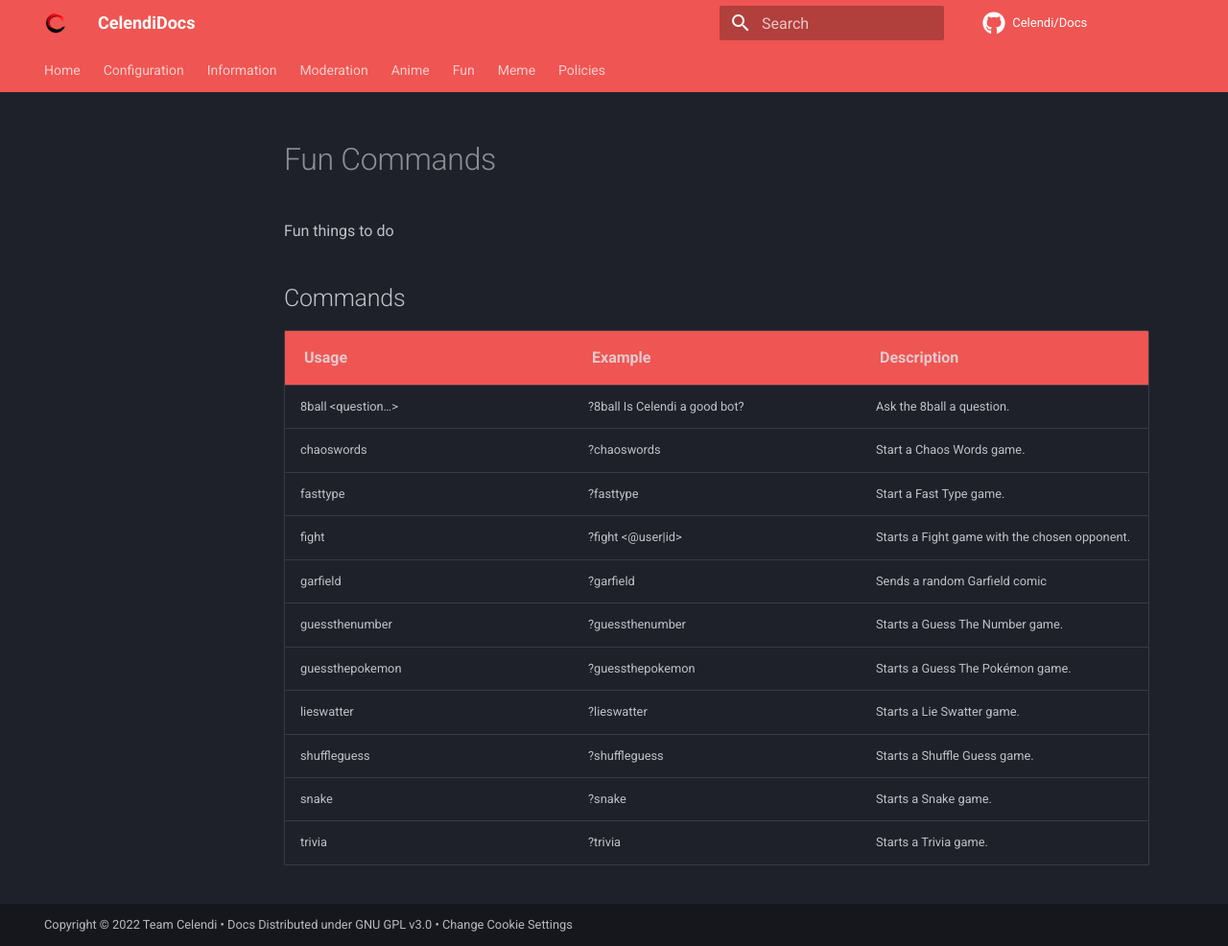
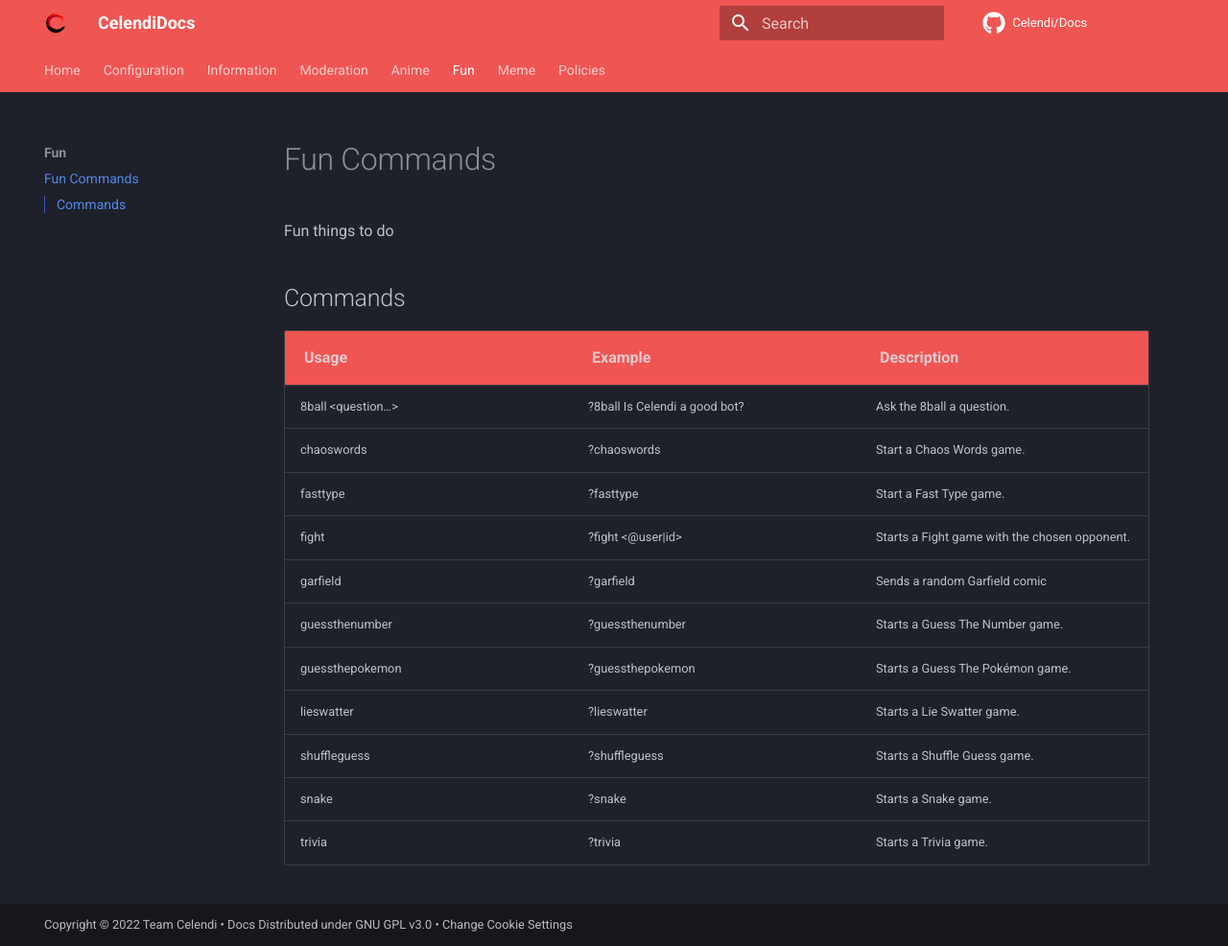
Before and after one commit to Celendi/Docs, an MkDocs documentation site: the page built from docs/fun/fun.md, in a window 1280 px wide and 986 px high. Shown: the whole window at 96% size. Built offline with MkDocs 1.6.1 and Material for MkDocs 9.7.7, drawn with Linux system fonts in a browser that asks for light colours; comment, search, counter and statistics services are not loaded; some of the changed lines change nothing that is shown.

Commit message:
Fix docs & update to the latest Mkdocs-Material version

```diff
--- a/mkdocs.yml
+++ b/mkdocs.yml
@@ -75,15 +75,15 @@
     - Starboard: configuration/starboard.md
     - Welcomer: configuration/welcomer.md
   - Information:
-    - Information: information/
+    - Information: information/information.md
   - Moderation:
-    - moderation/
+    - moderation/moderation.md
   - Anime:
-    - anime/
+    - anime/anime.md
   - Fun:
-    - fun/
+    - fun/fun.md
   - Meme:
-    - meme/
+    - meme/meme.md
   - Policies:
     - policies/terms.md
     - policies/privacy.md
--- a/requirements.txt
+++ b/requirements.txt
@@ -1,4 +1,4 @@
 mkdocs>=1.4.0
-mkdocs-material==8.5.8
+mkdocs-material>=8.5.10
 mkdocs-redirects>=1.2.0
 mkdocs-minify-plugin>=0.6.0
```
Also changed, not shown: docs/anime/anime.md (renamed from docs/anime/index.md), docs/fun/fun.md (renamed from docs/fun/index.md), docs/information/information.md (renamed from docs/information/index.md), docs/meme/meme.md (renamed from docs/meme/index.md), docs/moderation/moderation.md (renamed from docs/moderation/index.md).
